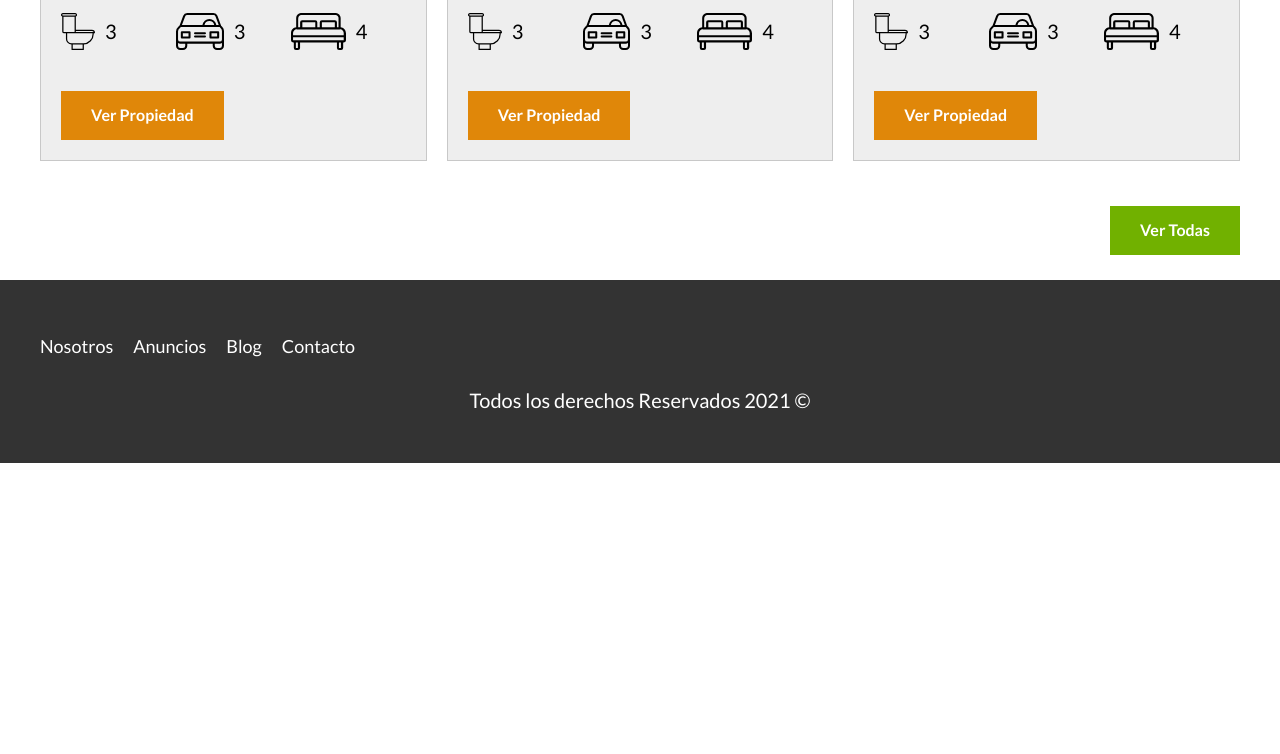
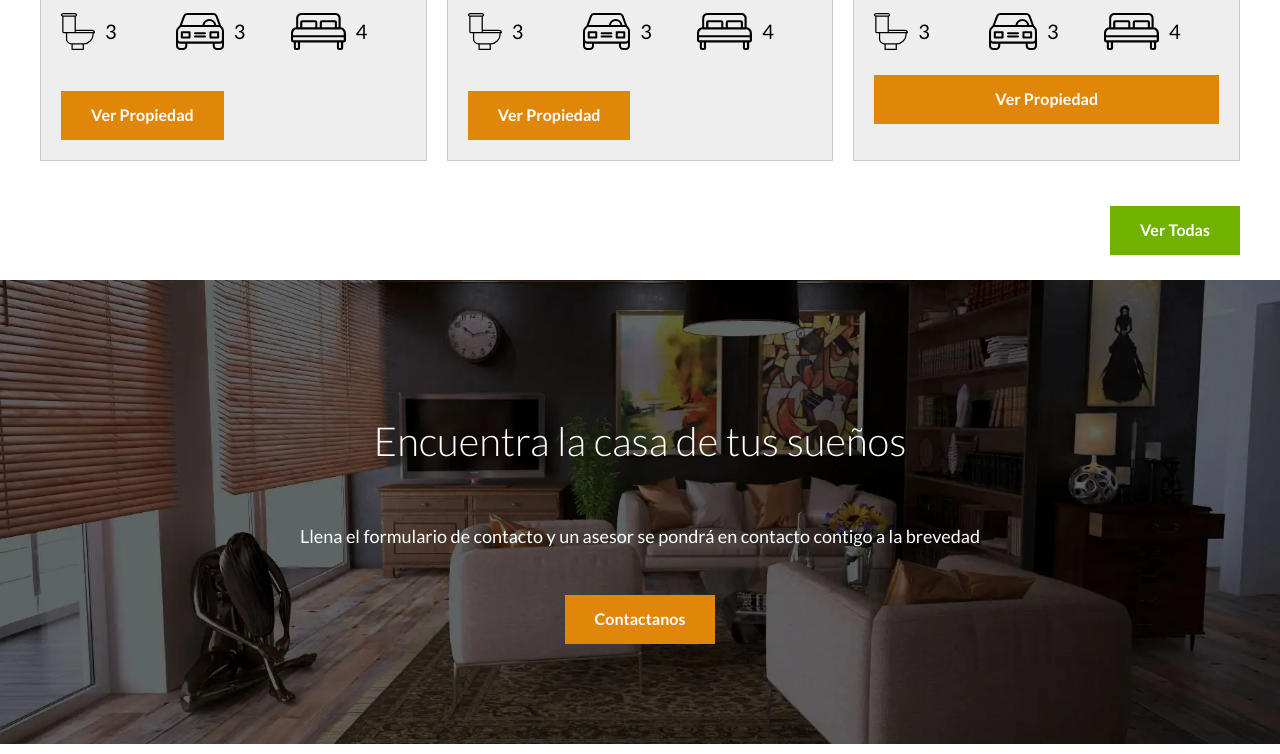
Before and after one commit to santiagoquinteroguarin/real-estate-project, a website: page index.html in a window 1280 px wide. Shown: the part 1866-2620 px from the top of the page. Before the commit the page ends 2329 px from the top, so only its background shows below. Drawn offline with Linux system fonts and the light colour scheme.

Commit message:
creating HTML and CSS of contact section

```diff
--- a/index.html
+++ b/index.html
@@ -154,7 +154,7 @@
                             <p>4</p>
                         </li>
                     </ul>
-                    <a href="ads.html" class="button yellow-button">
+                    <a href="ads.html" class="yellow-button-block">
                         Ver Propiedad
                     </a>
                 </div>
@@ -164,6 +164,12 @@
         <div class="align-right">
             <a href="ads.html" class="green-button">Ver Todas</a>
         </div>
+    </section>
+
+    <section class="contact-img">
+        <h2>Encuentra la casa de tus sueños</h2>
+        <p>Llena el formulario de contacto y un asesor se pondrá en contacto contigo a la brevedad</p>
+        <a href="contact.html" class="yellow-button">Contactanos</a>
     </section>
 
     <footer class="footer section">
--- a/src/scss/layout/_contact.scss
+++ b/src/scss/layout/_contact.scss
@@ -18,6 +18,7 @@
         font-weight: $black;
         color: $white;
     }
+
     p {
         font-size: 1.8rem;
         color: $white;
```
Also changed, not shown: 1 other file.
